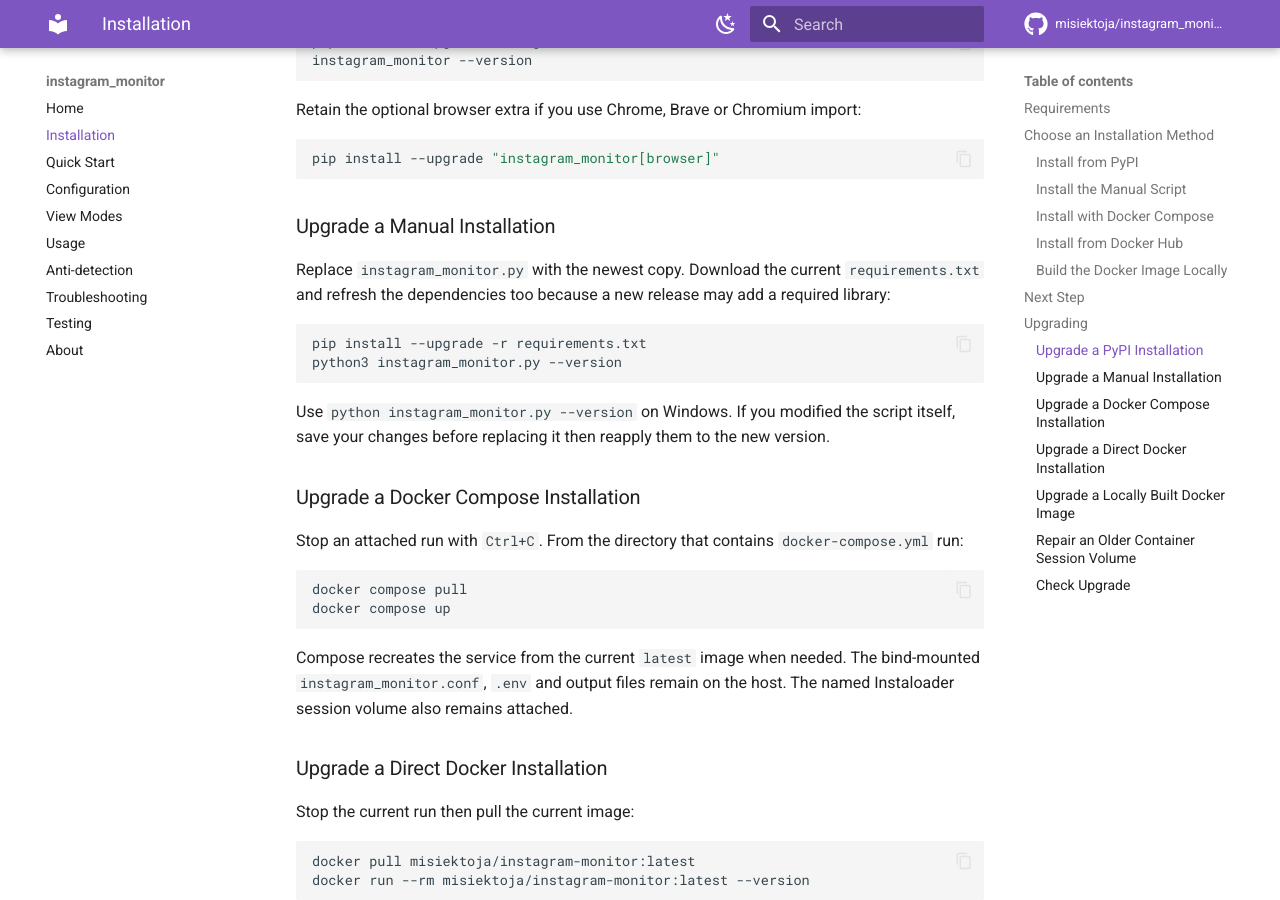
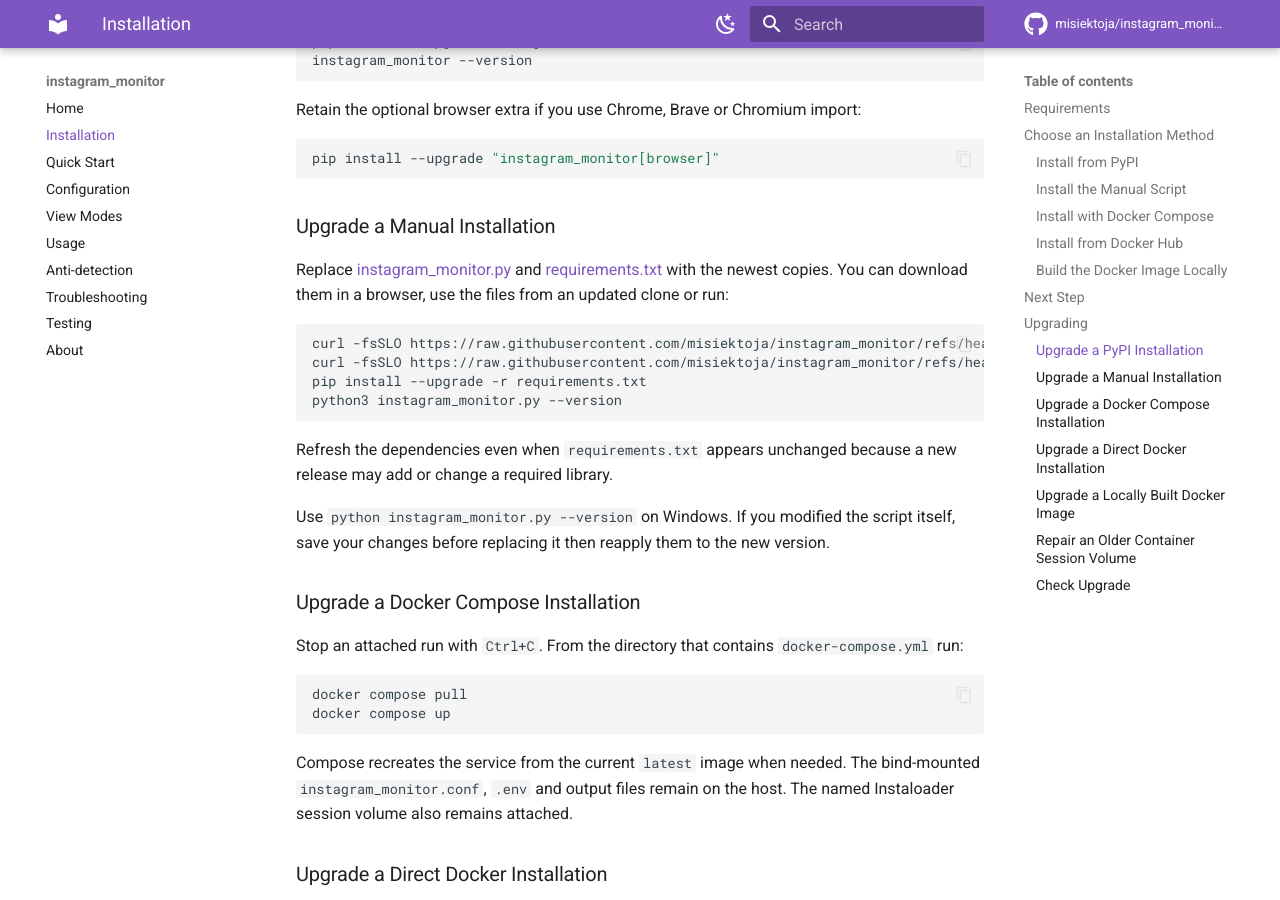
Before and after one commit to misiektoja/instagram_monitor, an MkDocs documentation site: the page built from docs/installation.md, in a window 1280 px wide and 900 px high, scrolled down 4670 px. Built offline with MkDocs 1.6.1 and Material for MkDocs 9.7.7, drawn with Linux system fonts in a browser that asks for light colours; comment, search, counter and statistics services are not loaded.

Commit message:
docs(installation): add manual upgrade downloads

````diff
--- a/docs/installation.md
+++ b/docs/installation.md
@@ -180,12 +180,16 @@ pip install --upgrade "instagram_monitor[browser]"
 
 ### Upgrade a Manual Installation
 
-Replace `instagram_monitor.py` with the newest copy. Download the current `requirements.txt` and refresh the dependencies too because a new release may add a required library:
+Replace [instagram_monitor.py](https://raw.githubusercontent.com/misiektoja/instagram_monitor/refs/heads/main/instagram_monitor.py) and [requirements.txt](https://raw.githubusercontent.com/misiektoja/instagram_monitor/refs/heads/main/requirements.txt) with the newest copies. You can download them in a browser, use the files from an updated clone or run:
 
 ```sh
+curl -fsSLO https://raw.githubusercontent.com/misiektoja/instagram_monitor/refs/heads/main/instagram_monitor.py
+curl -fsSLO https://raw.githubusercontent.com/misiektoja/instagram_monitor/refs/heads/main/requirements.txt
 pip install --upgrade -r requirements.txt
 python3 instagram_monitor.py --version
 ```
+
+Refresh the dependencies even when `requirements.txt` appears unchanged because a new release may add or change a required library.
 
 Use `python instagram_monitor.py --version` on Windows. If you modified the script itself, save your changes before replacing it then reapply them to the new version.
 
````
